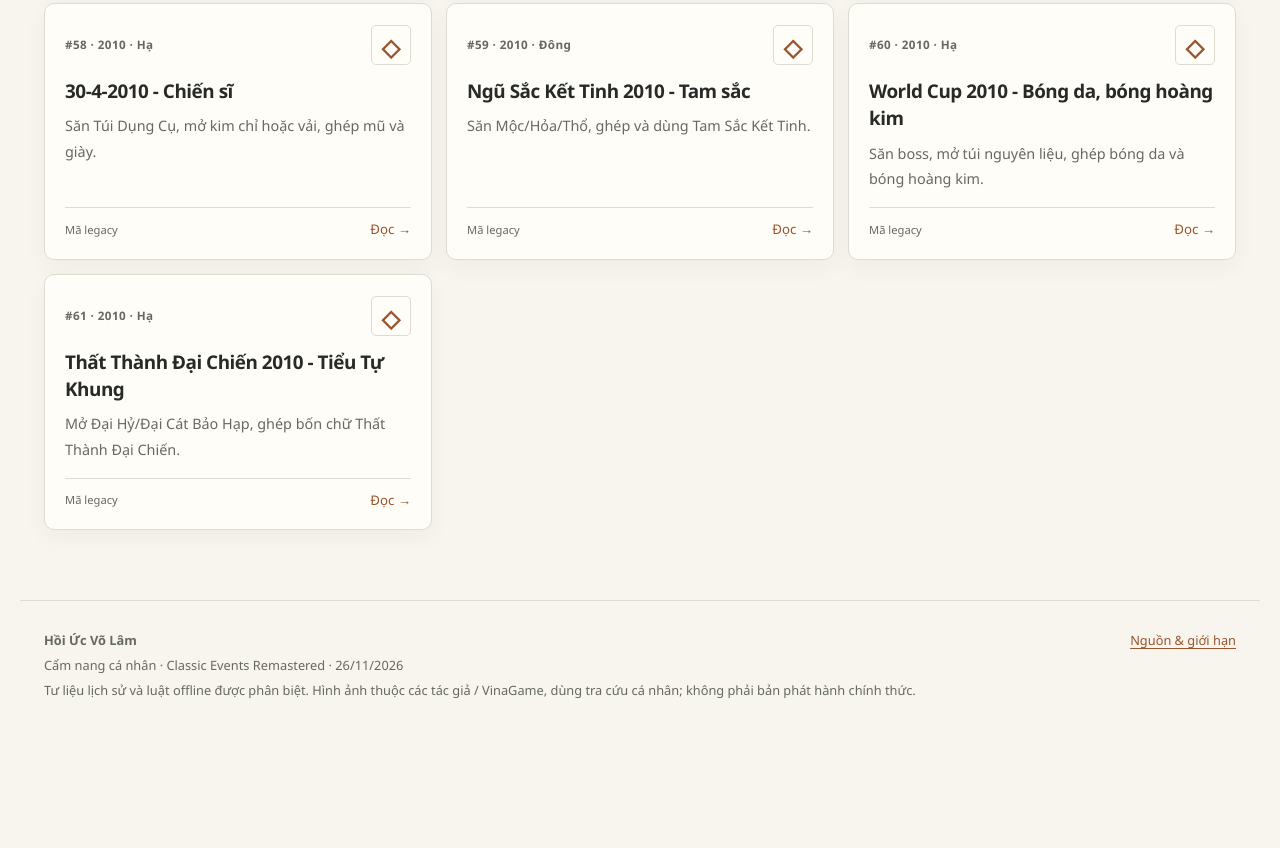
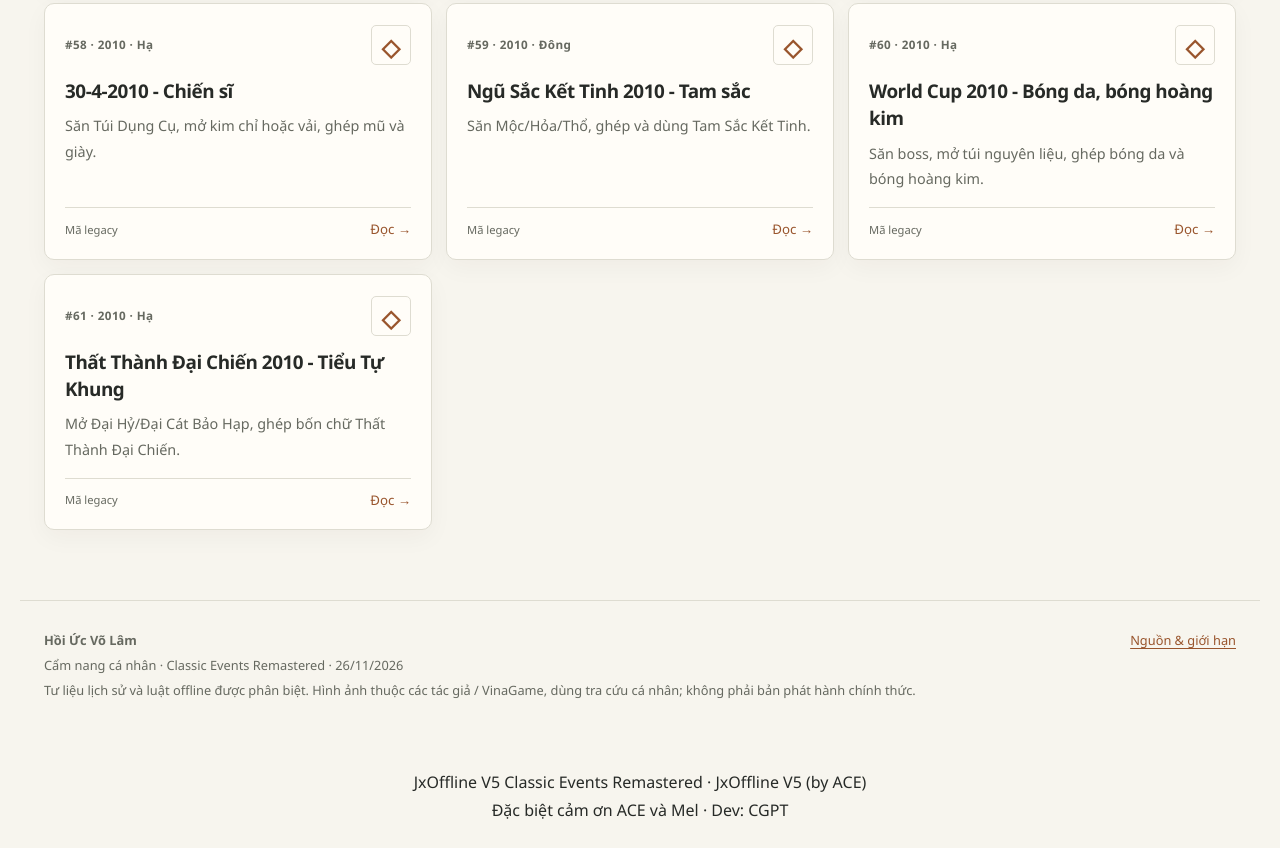
Before and after one commit to cuonghappypets/jxoffline-v5-classic-events-remastered, a plain HTML site: page docs/index.html in a window 1280 px wide. Shown: the part 5567-6415 px from the top of the page. Before the commit the page ends 6311 px from the top, so only its background shows below. Drawn offline with Linux system fonts and the light colour scheme.

Commit message:
Rename project and credit ACE and Mel

```diff
--- a/docs/index.html
+++ b/docs/index.html
@@ -2848,4 +2848,4 @@ SOURCE VERIFIED cho vòng mô tả; OFFLINE QA theo RC07, native chưa nghiệm
 ## Đối chiếu bản nghiệm thu offline
 
 Số lượng source là yêu cầu cấp, không đảm bảo engine nhận đủ. Kiểm túi và log nếu cấp một phần; không tự phát bù. Template725 sai map không được tính.
-" href="events/61.html"><div class="card-meta"><span>#61 · 2010 · Hạ</span><span class="card-mark">◇</span></div><h2>Thất Thành Đại Chiến 2010 - Tiểu Tự Khung</h2><p>Mở Đại Hỷ/Đại Cát Bảo Hạp, ghép bốn chữ Thất Thành Đại Chiến.</p><span class="card-bottom">Mã legacy<span>Đọc →</span></span></a></div><p id="empty" hidden>Không có sự kiện phù hợp. Thử bỏ bộ lọc hoặc đổi từ khóa.</p></section></main><footer class="footer"><div><strong>Hồi Ức Võ Lâm</strong><p>Cẩm nang cá nhân · Classic Events Remastered · 26/11/2026</p><p>Tư liệu lịch sử và luật offline được phân biệt. Hình ảnh thuộc các tác giả / VinaGame, dùng tra cứu cá nhân; không phải bản phát hành chính thức.</p></div><a href="guide.html#nguon">Nguồn &amp; giới hạn</a></footer></body></html>
+" href="events/61.html"><div class="card-meta"><span>#61 · 2010 · Hạ</span><span class="card-mark">◇</span></div><h2>Thất Thành Đại Chiến 2010 - Tiểu Tự Khung</h2><p>Mở Đại Hỷ/Đại Cát Bảo Hạp, ghép bốn chữ Thất Thành Đại Chiến.</p><span class="card-bottom">Mã legacy<span>Đọc →</span></span></a></div><p id="empty" hidden>Không có sự kiện phù hợp. Thử bỏ bộ lọc hoặc đổi từ khóa.</p></section></main><footer class="footer"><div><strong>Hồi Ức Võ Lâm</strong><p>Cẩm nang cá nhân · Classic Events Remastered · 26/11/2026</p><p>Tư liệu lịch sử và luật offline được phân biệt. Hình ảnh thuộc các tác giả / VinaGame, dùng tra cứu cá nhân; không phải bản phát hành chính thức.</p></div><a href="guide.html#nguon">Nguồn &amp; giới hạn</a></footer><footer style="text-align:center;padding:1.5rem">JxOffline V5 Classic Events Remastered · JxOffline V5 (by ACE)<br>Đặc biệt cảm ơn ACE và Mel · Dev: CGPT</footer></body></html>
```
Also changed, not shown: 1 other file.
